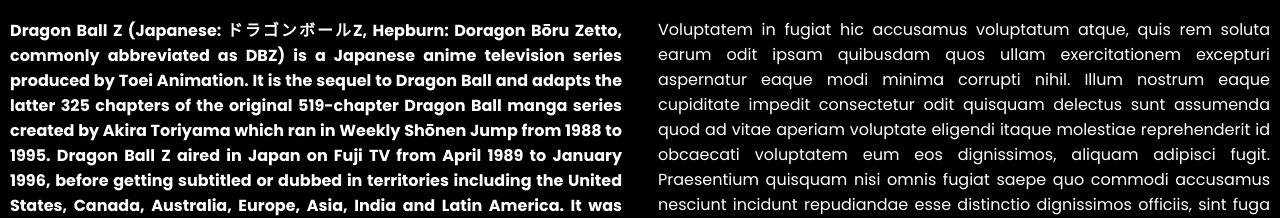
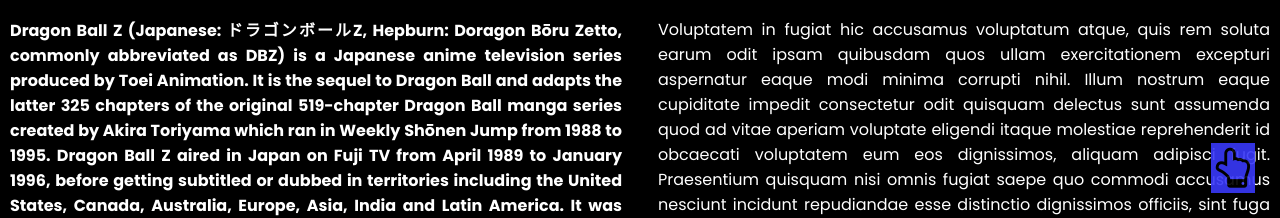
Before and after one commit to samirmalekcodes/tribute-page-dragonBallZ, a plain HTML site: page index.html in a window 1280 px wide. Shown: the part 582-800 px from the top of the page. Drawn offline with Linux system fonts and the light colour scheme.

Commit message:
scroll on top using css + html

```diff
--- a/index.html
+++ b/index.html
@@ -21,7 +21,7 @@
             <h1 class="page-header"> Dragon Ball Z</h1>
         </div>
         <!--2nd BOX-->
-        <div class="about">
+        <div class="about" id="top1">
             <div class="description">
                 <h2 class="stick-on-top"> ABOUT </h2>
                 <p> <strong> Dragon Ball Z (Japanese: ドラゴンボールZ, Hepburn: Doragon Bōru Zetto, commonly abbreviated as
@@ -163,7 +163,8 @@
             </div>
         </div>
     </div>
-    <a class="gotop" href="#top"> Go Back to Top</a>
+    <a class="fa fa-hand-point-up top" href="#top">&#xf0a6 </a>
+    <a class="fa fa-hand-point-up top1" href="#top1">&#xf0a6 </a>
     <footer class="footer-tags">
         <p> Made with &#10084 and Creativity</p>
         <a target="_blank" href="https://instagram.com/samir_codes" class="fa fa-instagram"></a>
--- a/style.css
+++ b/style.css
@@ -141,37 +141,6 @@
   transform: translate(-50%, -50%);
   background: transparent;
 }
-@media only screen and (max-width: 768px) {
-  .banner01 {
-    z-index: 0;
-    position: relative;
-  }
-  .about .description {
-    column-count: 1;
-  }
-
-  .banner01 img {
-    width: 100%;
-    height: 100%;
-    object-fit: cover;
-  }
-}
-
-@media only screen and (max-width: 1024px) {
-  .banner01 {
-    z-index: 0;
-    position: relative;
-  }
-  .about .description {
-    column-count: 1;
-  }
-
-  .banner01 img {
-    width: 100%;
-    height: 100%;
-    object-fit: cover;
-  }
-}
 
 footer {
   background-color: rgb(53, 56, 204);
@@ -192,6 +161,83 @@
   font-size: 20px;
 }
 
-a.ontop {
+a.top {
+  background-color: beige;
+  color: black;
+  text-decoration: none;
+  padding: 5px;
+  margin: 5px;
+  position: fixed;
+  bottom: 20px;
+  right: 20px;
+  z-index: 9;
+  opacity: 70%;
+  font-size: 40px;
+}
 
+a.top:hover {
+  opacity: 1;
+  text-decoration: none;
+  color: black;
+  background-color: beige;
 }
+
+a.top1 {
+  background-color: blue;
+  color: black;
+  text-decoration: none;
+  padding: 5px;
+  margin: 5px;
+  position: fixed;
+  bottom: 20px;
+  right: 20px;
+  z-index: 9;
+  opacity: 70%;
+  font-size: 40px;
+  display: block;
+}
+
+html{
+  scroll-behavior: smooth;
+}
+
+ /*  this is where all media queries begin from    */
+
+ /* for small screens; less than 768px */
+@media only screen and (max-width: 768px) {
+
+  .banner01 {
+    z-index: 0;
+    position: relative;
+  }
+  .about .description {
+    column-count: 1;
+  }
+
+  .banner01 img {
+    width: 100%;
+    height: 100%;
+    object-fit: cover;
+  }
+}
+
+/* for bigger screens; larger than 768px */
+
+@media only screen and (max-width: 1024px) {
+  .banner01 {
+    z-index: 0;
+    position: relative;
+  }
+  .about .description {
+    column-count: 1;
+  }
+
+  .banner01 img {
+    width: 100%;
+    height: 100%;
+    object-fit: cover;
+  }
+  a.top1{
+    display: none;
+  }
+}
```
